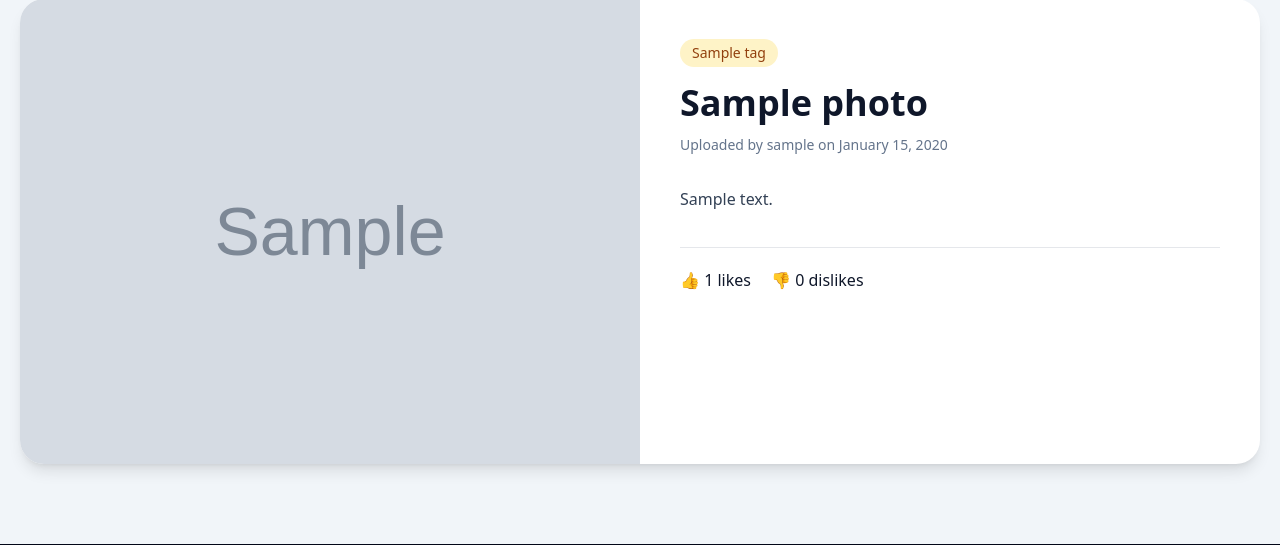
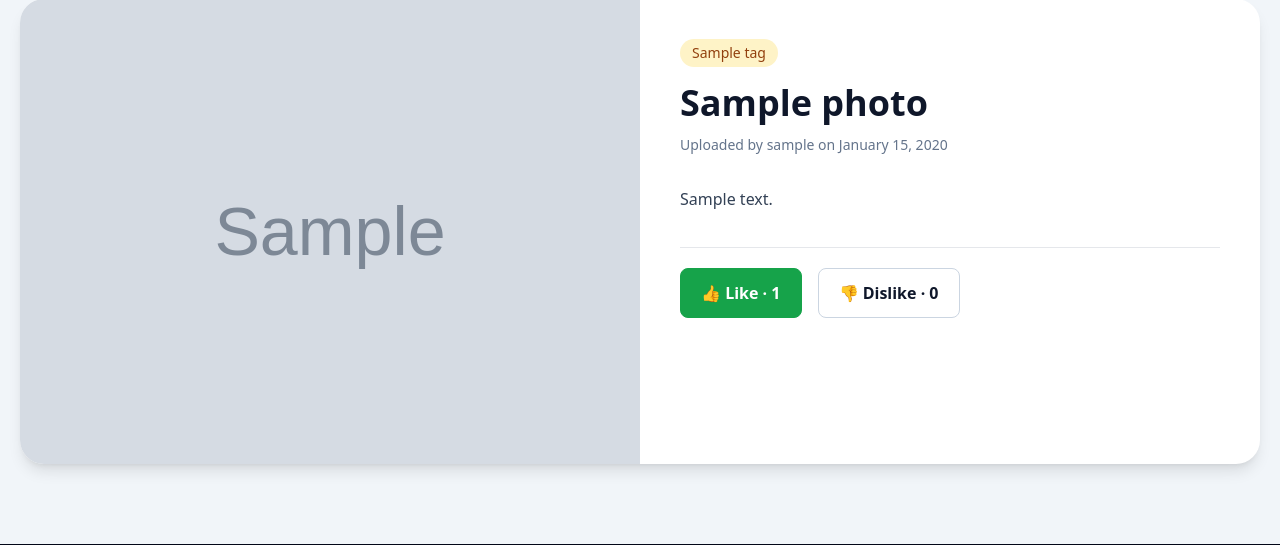
Before and after one commit to wanjiruaisha/nuru-canvas, a Django app: page /photos/1/ in a window 1280 px wide. Shown: the part 151-696 px from the top of the page. Run offline with Django 3.2, Linux system fonts and the light colour scheme; a user stored in the database is signed in; tables that the repository leaves empty hold one stand-in row (values such as "Sample post"); grey boxes marked "Sample" are stand-in pictures; some libraries are stand-ins or nearby versions.

Commit message:
feat: enhance reaction buttons with visual feedback for likes and dislikes

```diff
--- a/photo_gallery/templates/photo_gallery/photo_detail.html
+++ b/photo_gallery/templates/photo_gallery/photo_detail.html
@@ -45,10 +45,45 @@
                 {{ photo.description }}
             </p>
 
-            <div class="mt-8 flex gap-5 border-t pt-5">
-                <span>👍 {{ photo.like_count }} likes</span>
-                <span>👎 {{ photo.dislike_count }} dislikes</span>
-            </div>
+            <div class="mt-8 flex flex-wrap gap-4 border-t pt-5">
+    <form
+        method="POST"
+        action="{% url 'photo_gallery:react_to_photo' photo.pk 'like' %}"
+    >
+        {% csrf_token %}
+
+        <button
+            type="submit"
+            class="rounded-lg border px-5 py-3 font-semibold transition
+                {% if current_reaction == 'like' %}
+                    border-green-600 bg-green-600 text-white
+                {% else %}
+                    border-slate-300 bg-white hover:bg-green-50
+                {% endif %}"
+        >
+            👍 Like · {{ photo.like_count }}
+        </button>
+    </form>
+
+    <form
+        method="POST"
+        action="{% url 'photo_gallery:react_to_photo' photo.pk 'dislike' %}"
+    >
+        {% csrf_token %}
+
+        <button
+            type="submit"
+            class="rounded-lg border px-5 py-3 font-semibold transition
+                {% if current_reaction == 'dislike' %}
+                    border-red-600 bg-red-600 text-white
+                {% else %}
+                    border-slate-300 bg-white hover:bg-red-50
+                {% endif %}"
+        >
+            👎 Dislike · {{ photo.dislike_count }}
+        </button>
+    </form>
+</div>
         </div>
     </div>
 </article>
```
